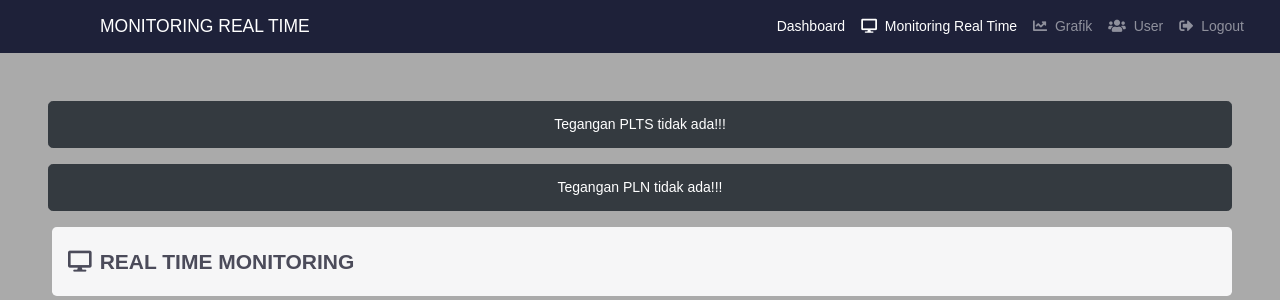
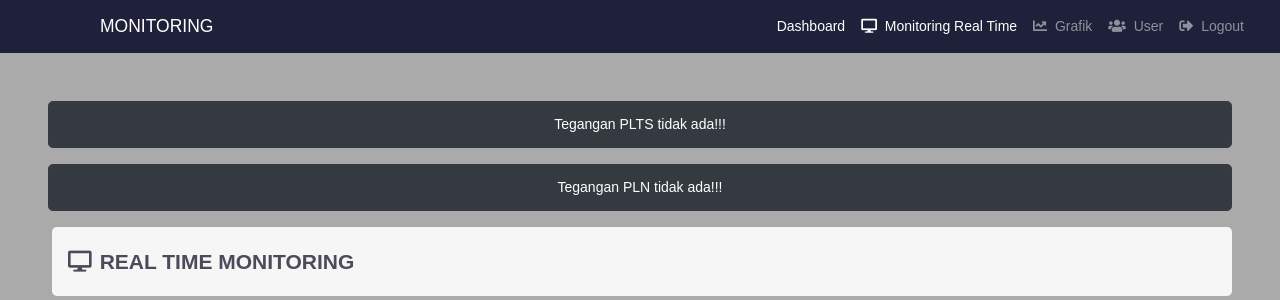
Before and after one commit to bagasabiyu/photovoltaic-ats, a PHP site: page /monitoring.php in a window 1280 px wide. Shown: the top 300 px of the page. Run offline with PHP 8.4, Linux system fonts and the light colour scheme; data comes from the database, SQL or seed files in the repository; some libraries are stand-ins or nearby versions.

Commit message:
monitoring update

```diff
--- a/monitoring.php
+++ b/monitoring.php
@@ -25,7 +25,7 @@
     <!-- Navbar -->
   </div>
 </nav>
-    <a class="navbar-brand" href="#">MONITORING REAL TIME </a>
+    <a class="navbar-brand" href="#">MONITORING</a>
     <button class="navbar-toggler" type="button" data-bs-toggle="collapse" data-bs-target="#navbarNav" aria-controls="navbarNav" aria-expanded="false" aria-label="Toggle navigation">
       <span class="navbar-toggler-icon"></span>
     </button>
@@ -79,7 +79,7 @@
                         MONITORING TEGANGAN ARUS BEBAN
                       </div>
                       <div class="card-body">
-                           <meta http-equiv="refresh" content="100">
+                           <meta http-equiv="refresh" content="60">
 
                         <?php
                             if ($conn->connect_error) {
```
